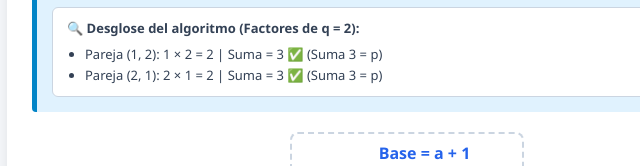
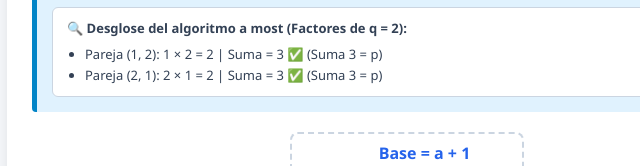
Before and after one commit to semial17/simulacion1, a plain HTML site: page Simulacion 1.html in a window 1280 px wide. Shown: the part 582-748 px from the top of the page, 233-873 px from the left. Drawn offline with Linux system fonts and the light colour scheme.

```diff
--- a/Simulacion 1.html
+++ b/Simulacion 1.html
@@ -371,7 +371,7 @@
       // Algoritmo de exploración de parejas de divisores
       let m = -1, n = -1;
       let divisoresHtml = `<div class="divisors-box">
-        <strong>🔍 Desglose del algoritmo (Factores de q = ${q}):</strong><ul>`;
+        <strong>🔍 Desglose del algoritmo a most (Factores de q = ${q}):</strong><ul>`;
 
       for (let i = 1; i <= q; i++) {
         if (q % i === 0) {
@@ -478,6 +478,7 @@
       return div;
     }
 
+
     simular();
   </script>
 </body>
```
